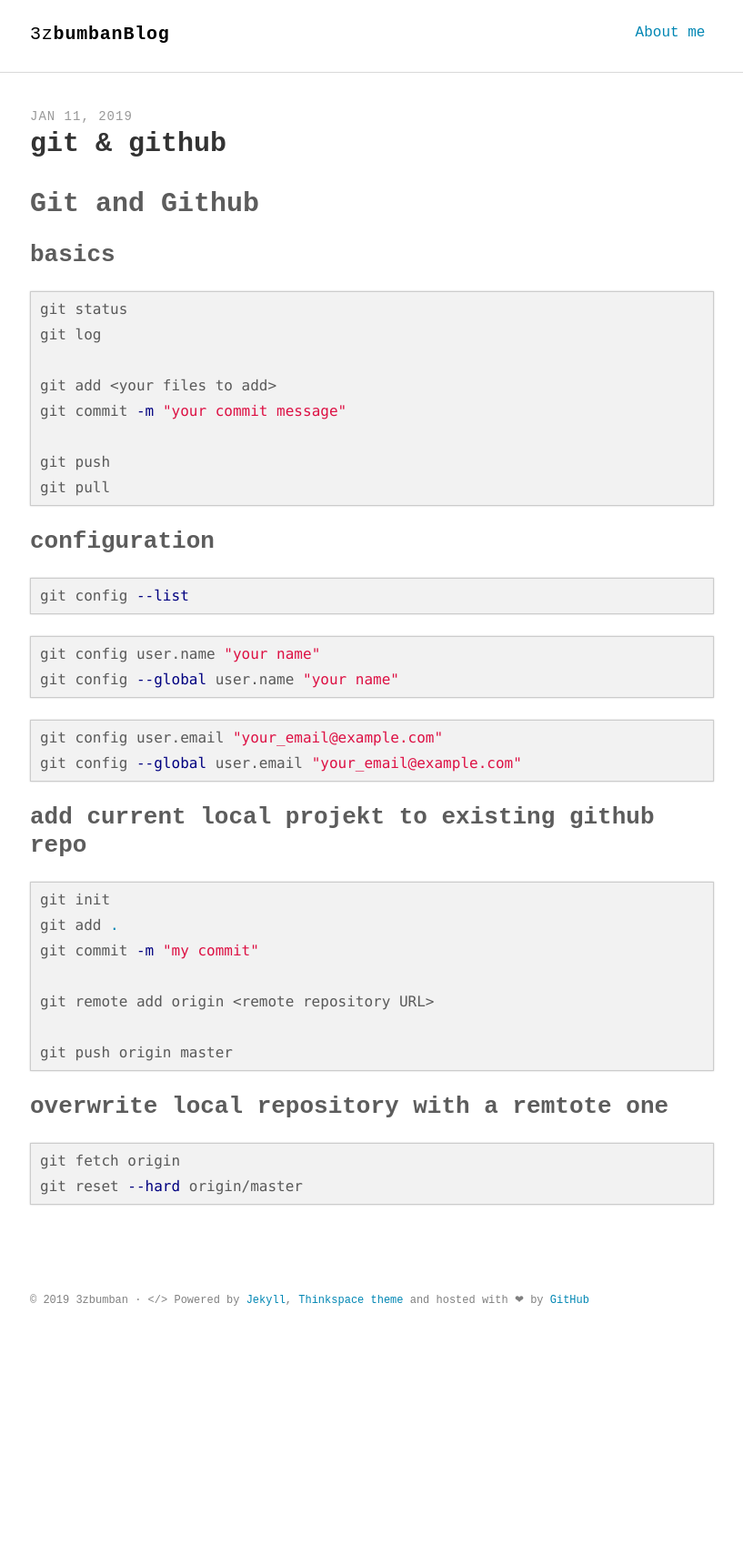
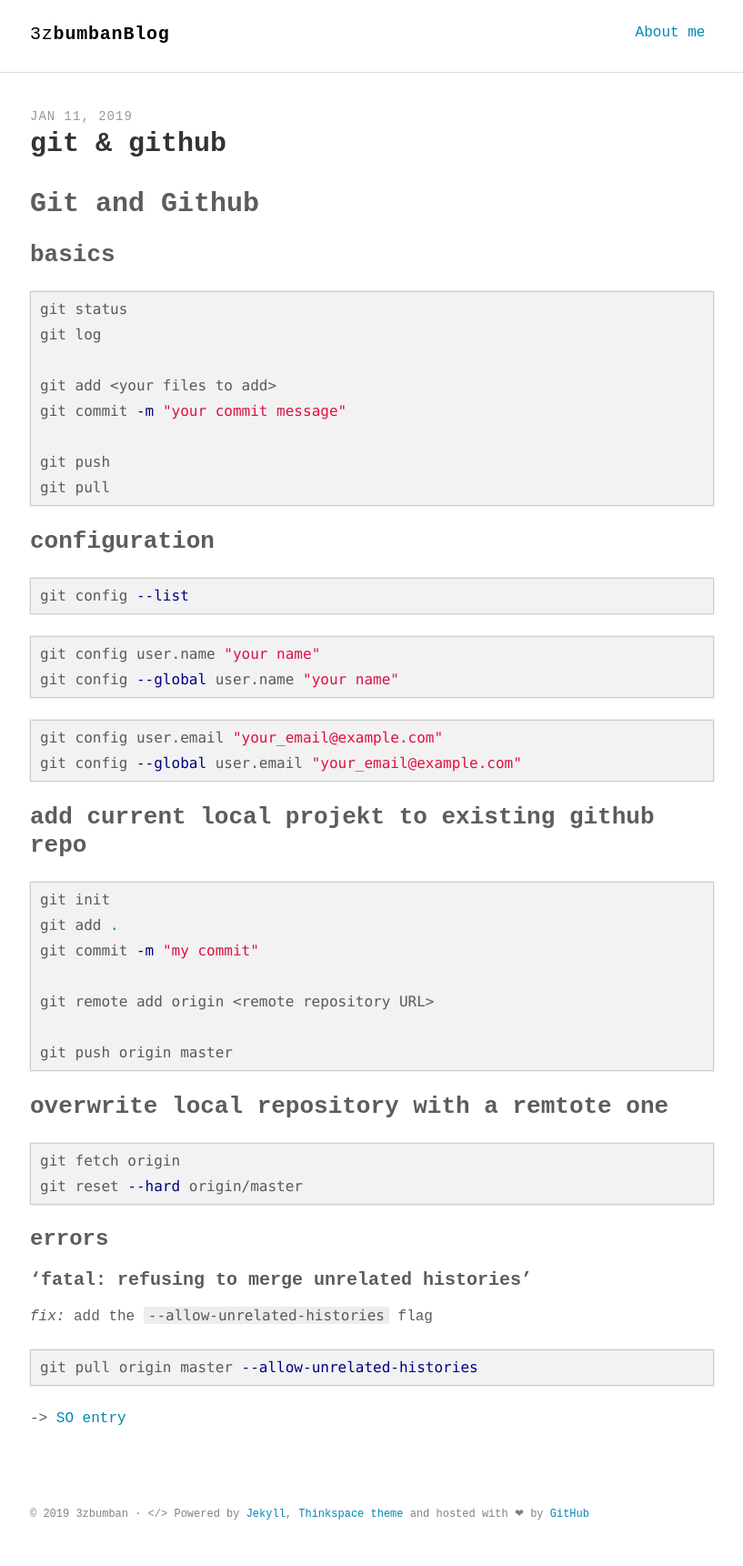
Before and after one commit to 3zbumban/3zbumban.github.io, a Jekyll site: the page built from _posts/2019-01-11-git-and-github.md, in a window 1280 px wide. Shown: the whole page at 91% size, without its empty margins (231-1048 px from the left). Built offline with Jekyll 4.4.1, drawn with Linux system fonts in a browser that asks for light colours; some web fonts are replaced; before the commit the page ends 1486 px from its top, so only the background shows below that.

Commit message:
publishing...

````diff
--- a/_posts/2019-01-11-git-and-github.md
+++ b/_posts/2019-01-11-git-and-github.md
@@ -55,3 +55,15 @@ git push origin master
 git fetch origin
 git reset --hard origin/master
 ```
+
+### errors
+
+#### 'fatal: refusing to merge unrelated histories'
+
+*fix:* add the `--allow-unrelated-histories` flag
+
+```sh
+git pull origin master --allow-unrelated-histories
+```
+
+-> [SO entry](https://stackoverflow.com/a/53663271/9588092)
````
